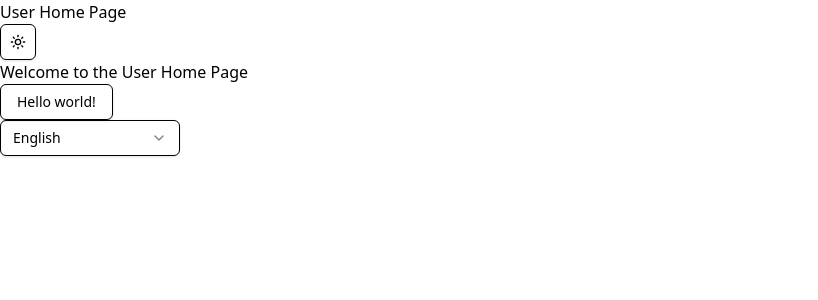
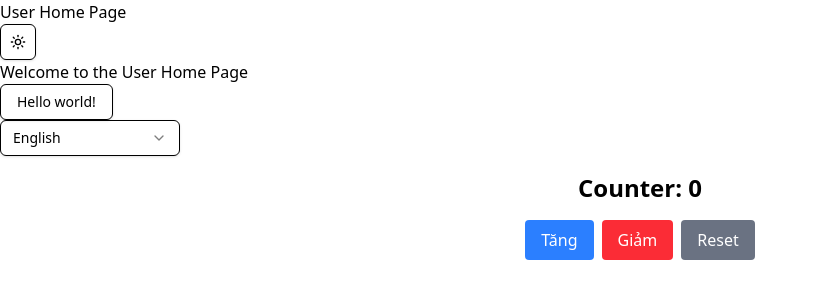
Before and after one commit to LuongCongThanh/boilerplate-ecommerce-next-16, a Next.js app: page /users/home in a window 1280 px wide. Shown: the top 300 px of the page, without its empty margins (0-818 px from the left). Built offline with nearby package versions, Linux system fonts and the light colour scheme.

Commit message:
install zustand in project

```diff
--- a/package.json
+++ b/package.json
@@ -33,7 +33,8 @@
     "sass": "^1.85.0",
     "tailwind-merge": "^3.0.1",
     "tailwindcss-animate": "^1.0.7",
-    "tailwindcss-dark-mode": "^1.1.7"
+    "tailwindcss-dark-mode": "^1.1.7",
+    "zustand": "^5.0.3"
   },
   "devDependencies": {
     "@eslint/eslintrc": "^3",
--- a/src/app/layout.tsx
+++ b/src/app/layout.tsx
@@ -11,7 +11,7 @@ export default async function RootLayout({ children }: { children: ReactNode })
 
   return (
     <html lang={locale} suppressHydrationWarning>
-      <body className="min-h-screen">
+      <body className="min-h-screen" suppressHydrationWarning>
         <NextIntlClientProvider messages={messages} locale={locale}>
           <ThemeProvider
             attribute="class"
--- a/src/app/users/home/page.tsx
+++ b/src/app/users/home/page.tsx
@@ -1,6 +1,7 @@
 'use client';
 
 import LanguageSwitcher from '@/components/common/lang/LanguageSwitcher';
+import { Counter } from '@/components/Counter';
 import { Button } from '@/components/ui/button';
 import { useTranslations } from 'next-intl';
 
@@ -14,6 +15,7 @@ export default function UserHome() {
         {t('hello')}
       </Button>
       <LanguageSwitcher />
+      <Counter />
     </div>
   );
 }
--- /dev/null
+++ b/src/components/Counter.tsx
@@ -0,0 +1,32 @@
+'use client';
+import { useCounterStore } from '@/store/useCounterStore';
+
+export const Counter = () => {
+  const { count, increment, decrement, reset } = useCounterStore();
+
+  return (
+    <div className="flex flex-col items-center gap-4 p-4">
+      <h2 className="text-2xl font-bold">Counter: {count}</h2>
+      <div className="flex gap-2">
+        <button
+          onClick={increment}
+          className="px-4 py-2 bg-blue-500 text-white rounded hover:bg-blue-600"
+        >
+          Tăng
+        </button>
+        <button
+          onClick={decrement}
+          className="px-4 py-2 bg-red-500 text-white rounded hover:bg-red-600"
+        >
+          Giảm
+        </button>
+        <button
+          onClick={reset}
+          className="px-4 py-2 bg-gray-500 text-white rounded hover:bg-gray-600"
+        >
+          Reset
+        </button>
+      </div>
+    </div>
+  );
+};
--- /dev/null
+++ b/src/store/useCounterStore.ts
@@ -0,0 +1,15 @@
+import { create } from 'zustand';
+
+interface CounterState {
+  count: number;
+  increment: () => void;
+  decrement: () => void;
+  reset: () => void;
+}
+
+export const useCounterStore = create<CounterState>((set) => ({
+  count: 0,
+  increment: () => set((state) => ({ count: state.count + 1 })),
+  decrement: () => set((state) => ({ count: state.count - 1 })),
+  reset: () => set({ count: 0 }),
+}));
```
Also changed, not shown: 1 other file (tests, documents, lock files or other folders).
